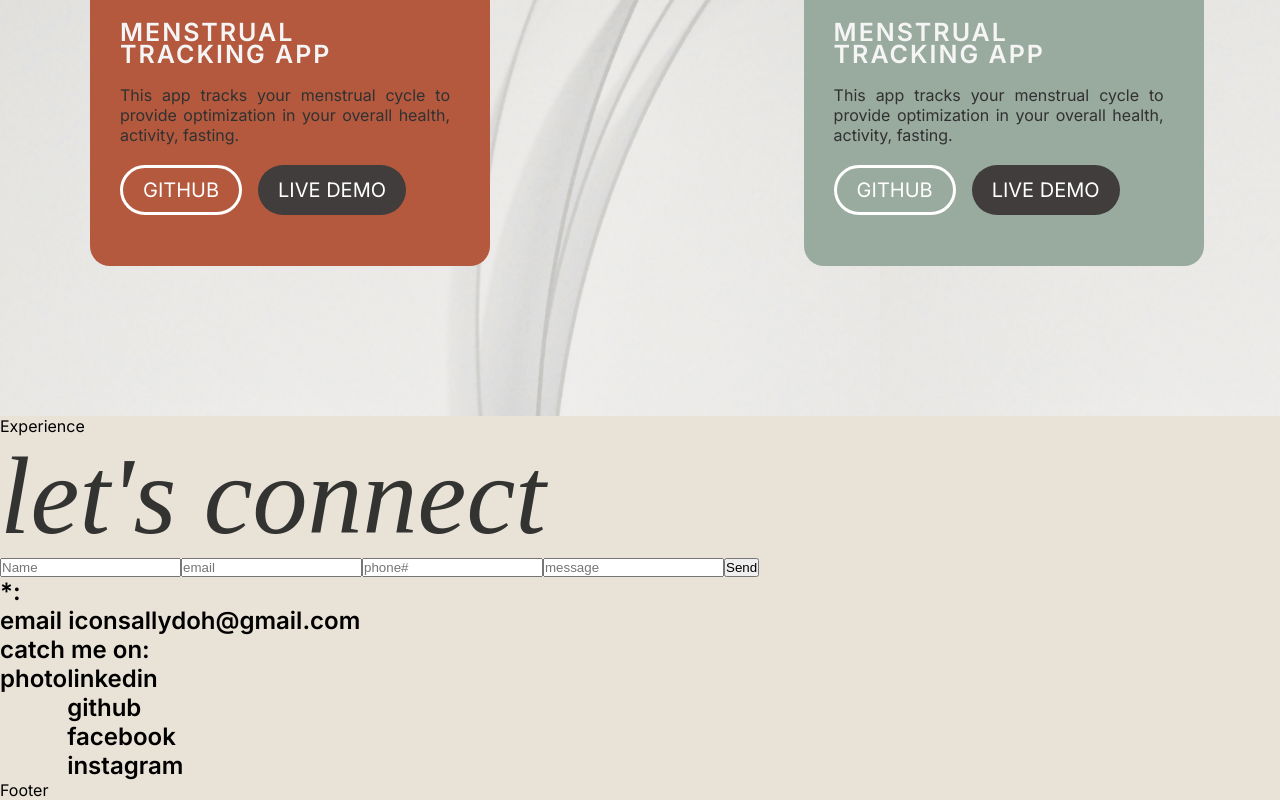
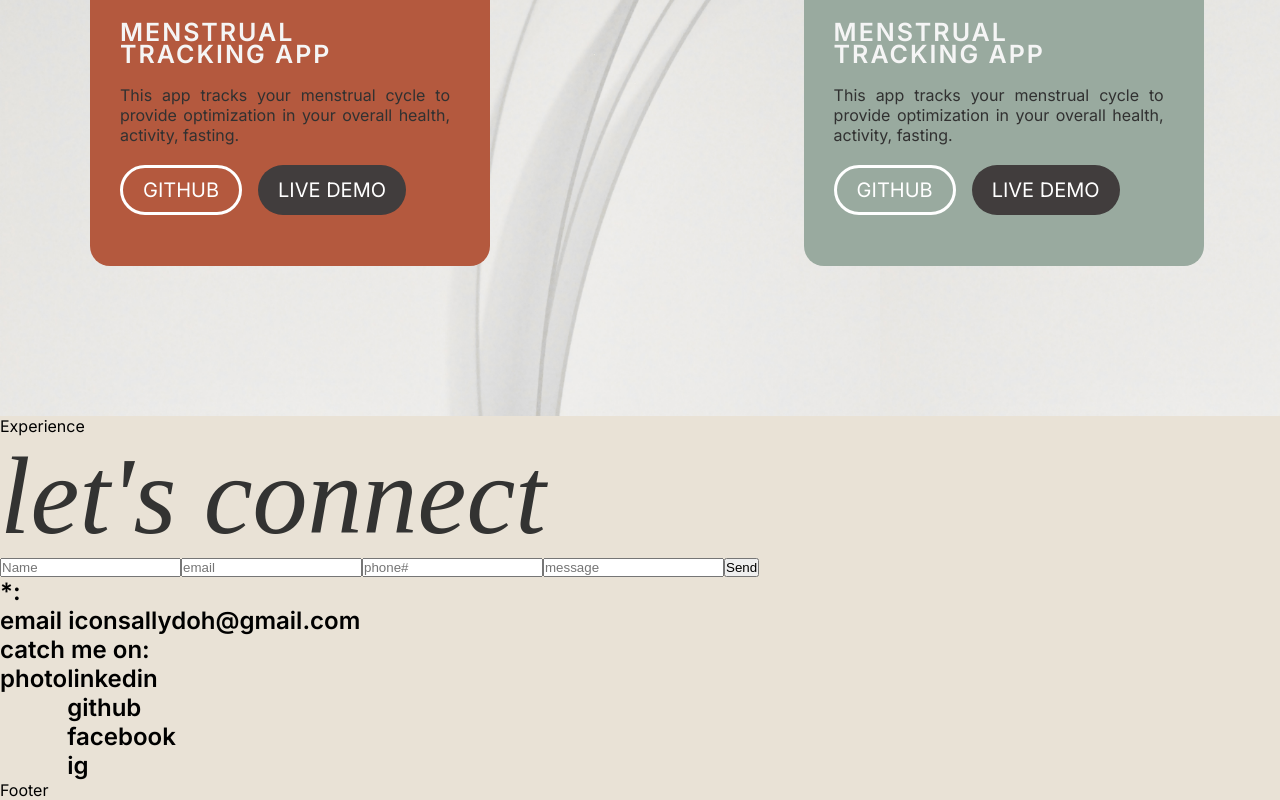
Before and after one commit to sallydough/sally-do-portfolio, a React (Vite) app: page /contact in a window 1280 px wide. Shown: the part 2611-3411 px from the top of the page. Built offline with nearby package versions, Linux system fonts and the light colour scheme; a web font is replaced by a local one.

Commit message:
change connection

```diff
--- a/src/components/Contact/Contact.jsx
+++ b/src/components/Contact/Contact.jsx
@@ -28,7 +28,7 @@ const Contact = () => {
             <h1>linkedin</h1>
             <h1>github</h1>
             <h1>facebook</h1>
-            <h1>instagram</h1>
+            <h1>ig</h1>
           </div>
         </div>
       </div>
```
